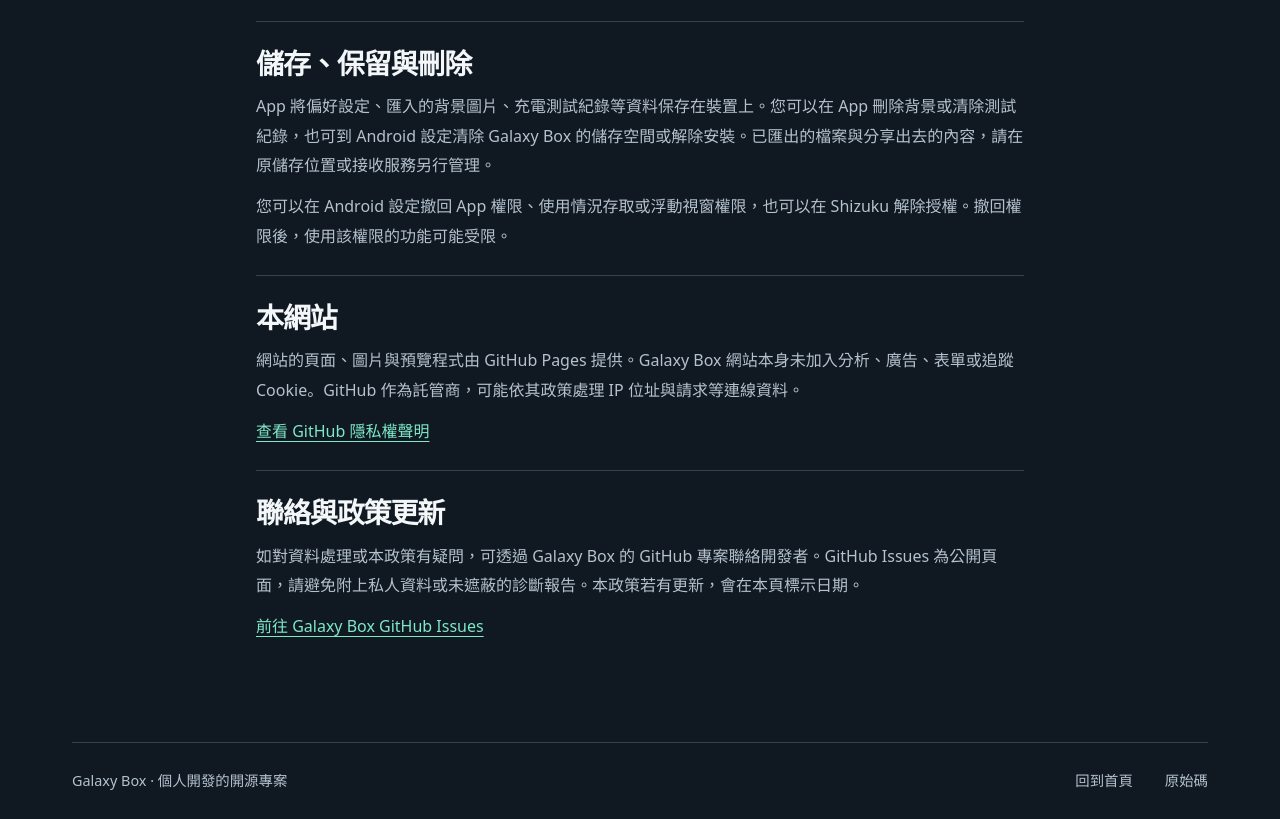
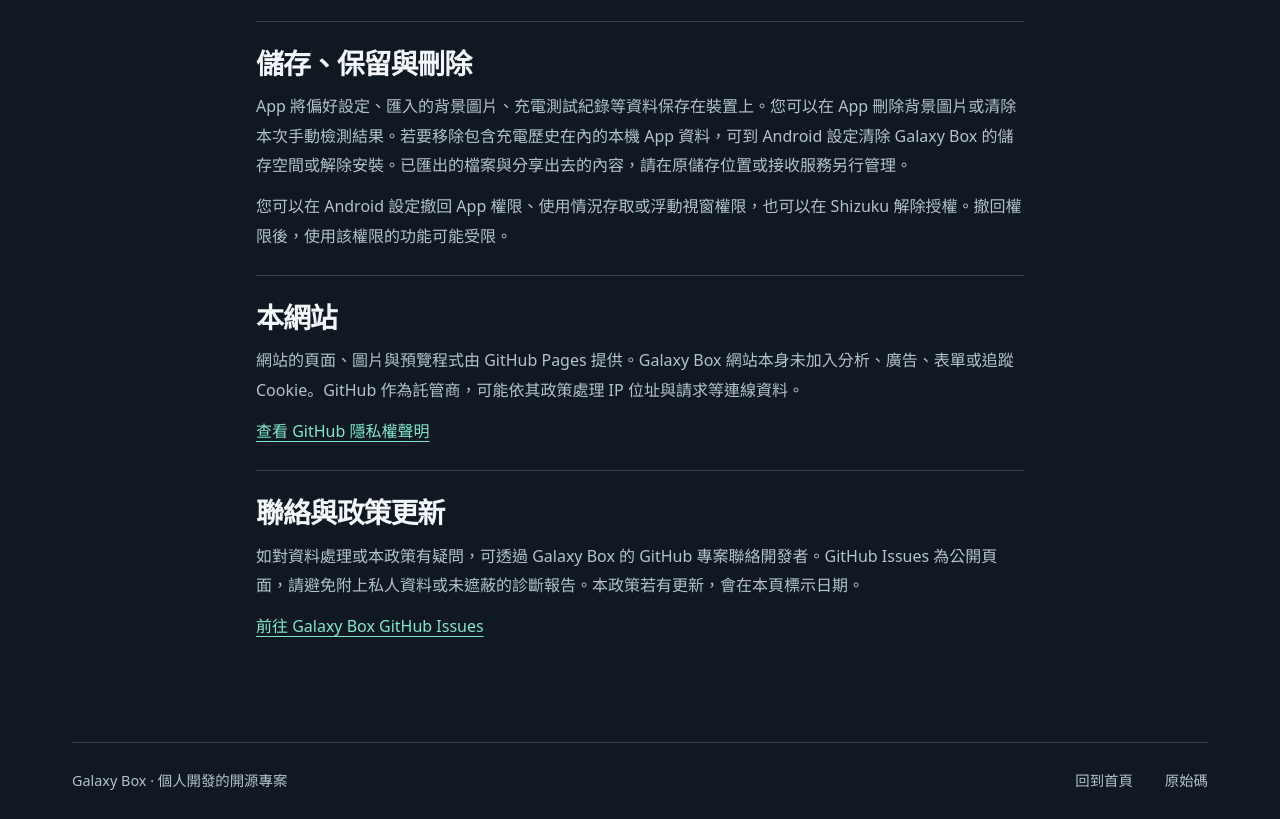
Before and after one commit to shadow11190/Galaxy-box, a plain HTML site: page privacy.html in a window 1280 px wide. Shown: the part 1091-1910 px from the top of the page. Drawn offline with Linux system fonts and the light colour scheme.

Commit message:
Clarify how to delete charging history

```diff
--- a/privacy.html
+++ b/privacy.html
@@ -41,7 +41,7 @@
     </section>
     <section aria-labelledby="retention">
       <h2 id="retention">儲存、保留與刪除</h2>
-      <p>App 將偏好設定、匯入的背景圖片、充電測試紀錄等資料保存在裝置上。您可以在 App 刪除背景或清除測試紀錄，也可到 Android 設定清除 Galaxy Box 的儲存空間或解除安裝。已匯出的檔案與分享出去的內容，請在原儲存位置或接收服務另行管理。</p>
+      <p>App 將偏好設定、匯入的背景圖片、充電測試紀錄等資料保存在裝置上。您可以在 App 刪除背景圖片或清除本次手動檢測結果。若要移除包含充電歷史在內的本機 App 資料，可到 Android 設定清除 Galaxy Box 的儲存空間或解除安裝。已匯出的檔案與分享出去的內容，請在原儲存位置或接收服務另行管理。</p>
       <p>您可以在 Android 設定撤回 App 權限、使用情況存取或浮動視窗權限，也可以在 Shizuku 解除授權。撤回權限後，使用該權限的功能可能受限。</p>
     </section>
     <section aria-labelledby="website">
```
